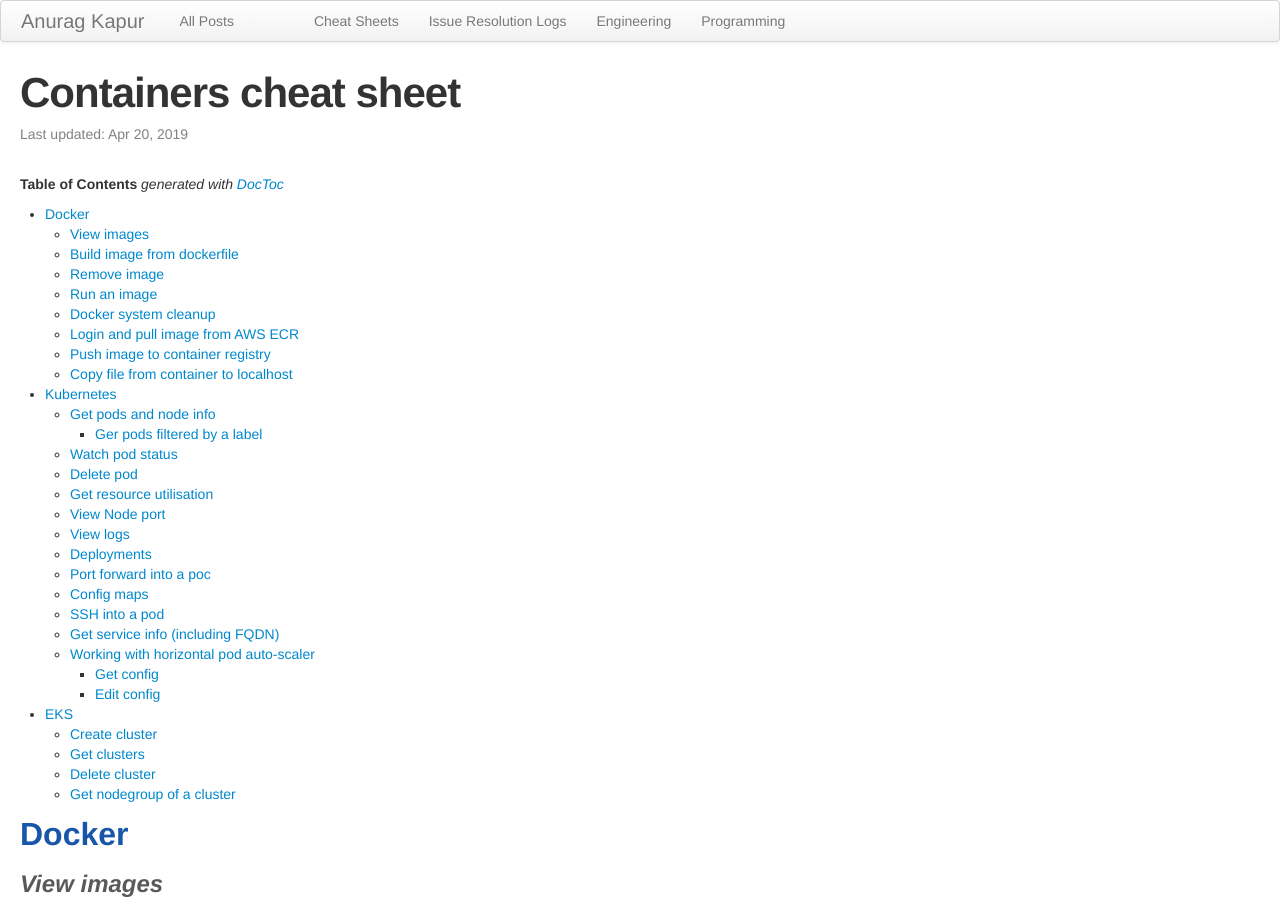
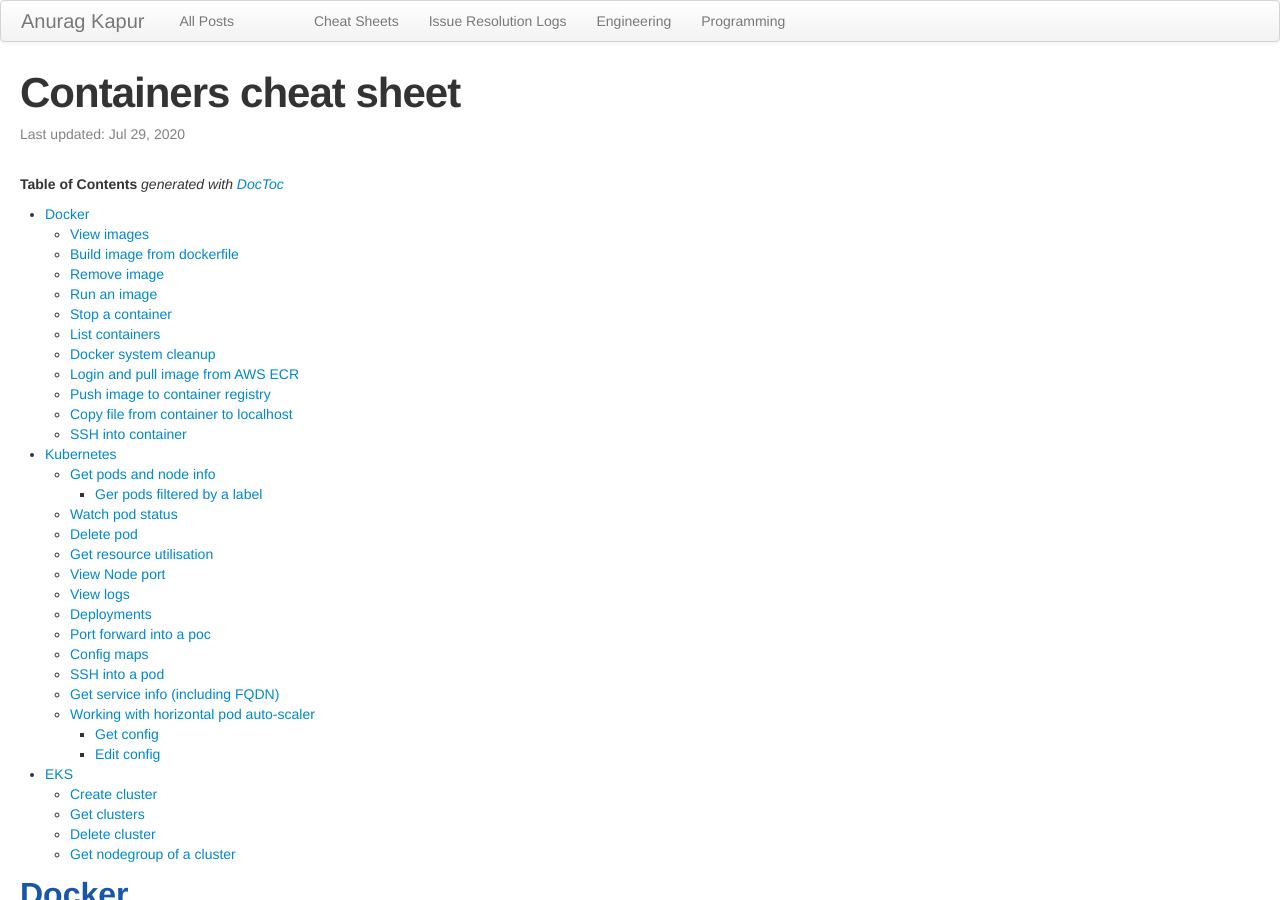
Before and after one commit to anuragkapur/anuragkapur.github.io, a Jekyll site: the page built from blog/cheat-sheets/_posts/2019-04-20-containers.md, in a window 1280 px wide and 900 px high. Built offline with Jekyll 4.4.1, drawn with Linux system fonts in a browser that asks for light colours; comment, search, counter and statistics services are not loaded; some of the changed text lies outside the part shown.

Commit message:
Add command to list containers, update TOC and add permalink

````diff
--- a/blog/cheat-sheets/_posts/2019-04-20-containers.md
+++ b/blog/cheat-sheets/_posts/2019-04-20-containers.md
@@ -2,9 +2,10 @@
 layout: post
 title:  "Containers cheat sheet"
 teaser: Containers cheat sheet - docker, kubernetes, eks
-date:   2019-04-20 00:00:00 +0000
+date:   2020-07-29 00:00:00 +0000
 categories: cheat-sheets
 tags: cheat-sheets
+permalink: /blog/cheat-sheets/containers
 ---
 
 <!-- START doctoc generated TOC please keep comment here to allow auto update -->
@@ -16,10 +17,13 @@
   - [Build image from dockerfile](#build-image-from-dockerfile)
   - [Remove image](#remove-image)
   - [Run an image](#run-an-image)
+  - [Stop a container](#stop-a-container)
+  - [List containers](#list-containers)
   - [Docker system cleanup](#docker-system-cleanup)
   - [Login and pull image from AWS ECR](#login-and-pull-image-from-aws-ecr)
   - [Push image to container registry](#push-image-to-container-registry)
   - [Copy file from container to localhost](#copy-file-from-container-to-localhost)
+  - [SSH into container](#ssh-into-container)
 - [Kubernetes](#kubernetes)
   - [Get pods and node info](#get-pods-and-node-info)
     - [Ger pods filtered by a label](#ger-pods-filtered-by-a-label)
@@ -73,6 +77,11 @@
 ## Stop a container
 ```shell
 docker stop <containerId>
+```
+
+## List containers
+```shell
+docker container ls
 ```
 
 ## Docker system cleanup
````
